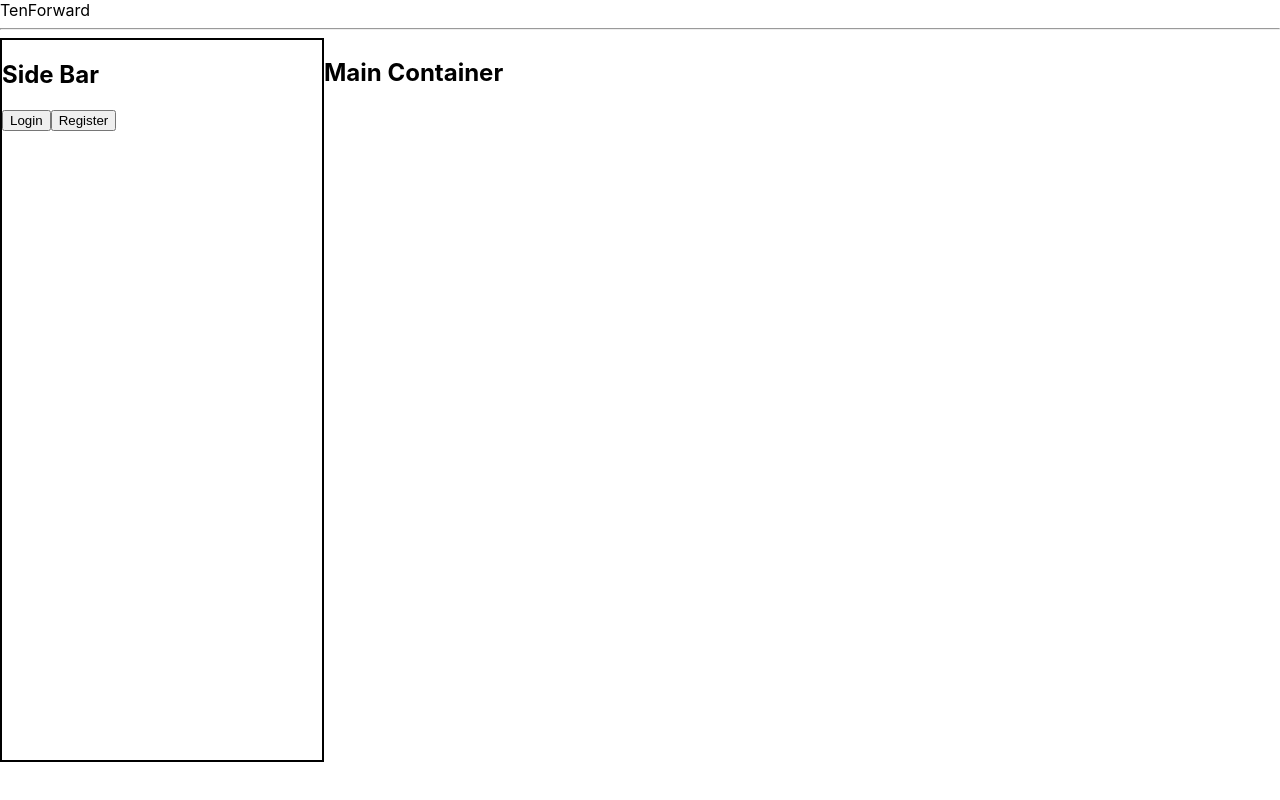
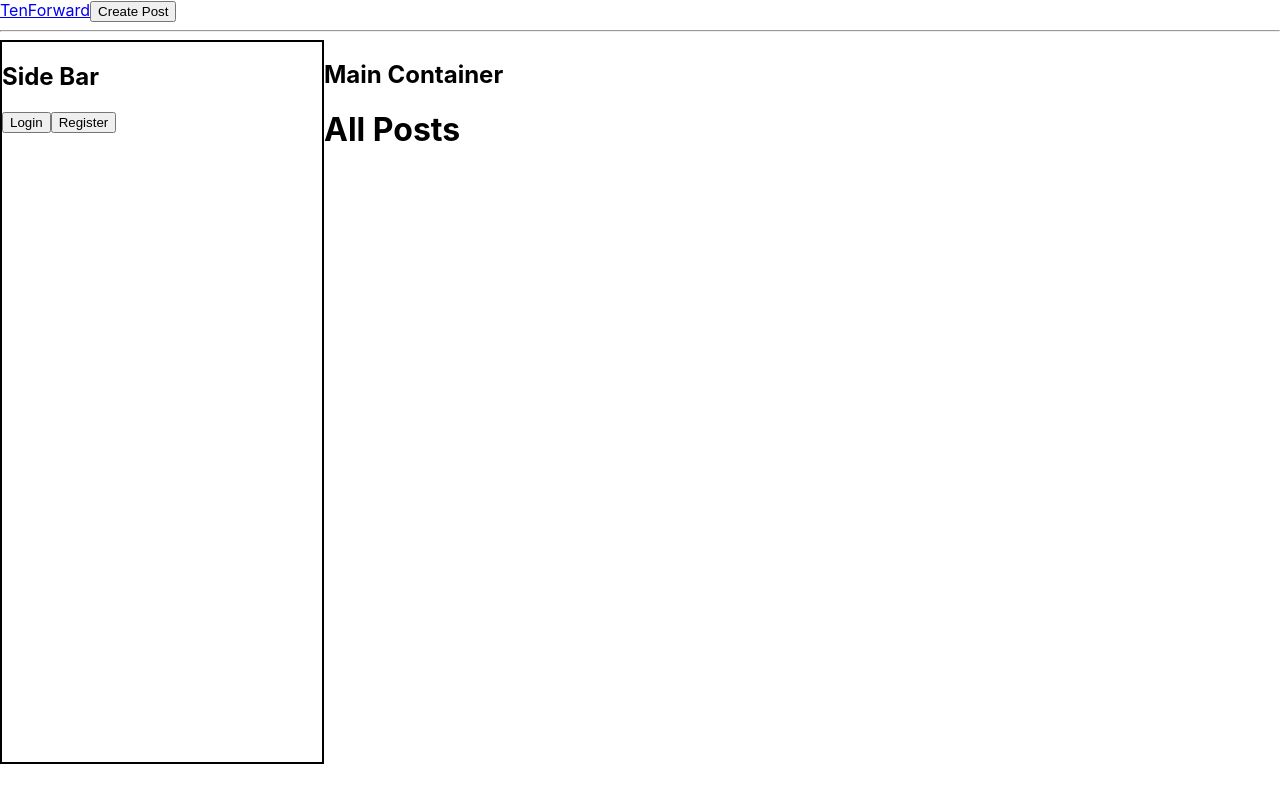
Before and after one commit to adamjmosebach/TenForward, a React (Create React App) app in the folder client/: page / in a window 1280 px wide. Built offline with nearby package versions, Linux system fonts and the light colour scheme; no server answers.

Commit message:
/ & /posts/create display when expected

```diff
--- a/client/src/App.js
+++ b/client/src/App.js
@@ -18,6 +18,7 @@ import MainContainer from './containers/MainContainer';
 
 function App() {
   const [currentUser, setCurrentUser] = useState(null);
+  const [fromCreate, setFromCreate] = useState(false);
   const history = useHistory();
 
   useEffect(() => {
@@ -32,13 +33,17 @@ function App() {
   const loginSubmit = async (loginData) => {
     const userData = await loginUser(loginData);
     setCurrentUser(userData);
-    history.push('/');
+    fromCreate ?
+      history.push('/posts/create')
+      : history.push('/')
   };
 
   const registerSubmit = async (registerData) => {
     const userData = await registerUser(registerData);
     setCurrentUser(userData);
-    history.push('/');
+    fromCreate ?
+    history.push('/posts/create')
+    : history.push('/')
   };
 
   const handleLogout = () => {
@@ -50,7 +55,7 @@ function App() {
 
   return (
     <div className='App'>
-      <Layout>
+      <Layout setFromCreate={setFromCreate}>
         <div className='all-not-nav'>
           <SideBar currentUser={currentUser} handleLogout={handleLogout} />
           <Switch>
@@ -61,7 +66,7 @@ function App() {
               <Register registerSubmit={registerSubmit} />
             </Route>
             <Route path='/'>
-              <MainContainer currentUser={currentUser} />
+              <MainContainer currentUser={currentUser} setFromCreate={setFromCreate}/>
             </Route>
           </Switch>
         </div>
--- a/client/src/containers/MainContainer.jsx
+++ b/client/src/containers/MainContainer.jsx
@@ -1,9 +1,37 @@
-import React from 'react'
+import React, { useState, useEffect } from 'react';
+import { Switch, Route, useHistory } from 'react-router-dom';
+import { getAllPosts } from '../services/posts';
+import CreatePost from '../screens/CreatePost';
+import Posts from '../screens/Posts';
+import EditPost from '../screens/EditPost';
 
-export default function MainContainer() {
+export default function MainContainer(props) {
+  const { currentUser, setFromCreate } = props;
+  const [posts, updatePosts] = useState([]);
+  const history = useHistory();
+
+  useEffect(() => {
+    const fetchPosts = async () => {
+      const postsArr = await getAllPosts();
+      updatePosts(postsArr);
+    };
+    fetchPosts();
+  }, []);
+
   return (
     <div>
       <h2>Main Container</h2>
+      <Switch>
+        <Route path='/posts/create'>
+          <CreatePost setFromCreate={setFromCreate} />
+        </Route>
+        <Route path='/posts/:id/edit'>
+          <EditPost />
+        </Route>
+        <Route path='/'>
+          <Posts posts={posts} />
+        </Route>
+      </Switch>
     </div>
-  )
+  );
 }
--- a/client/src/layout/Layout.jsx
+++ b/client/src/layout/Layout.jsx
@@ -1,14 +1,31 @@
-import React from 'react'
+import React, { useState } from 'react';
+import { Link } from 'react-router-dom';
+import { verifyUser } from '../services/auth';
 
 export default function Layout(props) {
+  const { setFromCreate } = props;
+  const [currentUser, setCurrentUser] = useState(null);
+  const handleVerify = async () => {
+    const userData = await verifyUser();
+    setCurrentUser(userData);
+  };
+  handleVerify();
+
   return (
     <div>
       <img src='' />
-      <span>TenForward</span>
+      <Link to='/'><span>TenForward</span></Link>
+      {currentUser ? (
+        <Link to='/posts/create'>
+          <button>Create Post</button>
+        </Link>
+      ) : (
+        <Link to='/login'>
+          <button onClick={()=>setFromCreate(true)}>Create Post</button>
+        </Link>
+      )}
       <hr />
-      <main>
-        {props.children}
-      </main>
+      <main>{props.children}</main>
     </div>
-  )
+  );
 }
--- /dev/null
+++ b/client/src/screens/CreatePost.jsx
@@ -0,0 +1,14 @@
+import React from 'react'
+
+export default function CreatePost(props) {
+
+  const { setFromCreate } = props;
+  setFromCreate(false);
+
+  return (
+    <div>
+      <h1>Create Post</h1>
+
+    </div>
+  )
+}
--- /dev/null
+++ b/client/src/screens/EditPost.jsx
@@ -0,0 +1,8 @@
+import React, { useState, useEffect } from 'react';
+import { useParams } from 'react-router-dom';
+import { getOnePost } from '../services/posts';
+
+export default function EditPost() {
+
+  return <div>Edit Post Screen</div>;
+}
--- a/client/src/screens/Login.jsx
+++ b/client/src/screens/Login.jsx
@@ -2,27 +2,32 @@ import React, { useState } from 'react';
 import { Link } from 'react-router-dom';
 
 export default function Login(props) {
+  const { loginSubmit } = props;
+
   const [formData, setFormData] = useState({
     username: '',
-    password: ''
-  })
+    password: '',
+  });
   const { username, password } = formData;
 
   const handleChange = (e) => {
     const { name, value } = e.target;
-    setFormData(prevState => ({
+    setFormData((prevState) => ({
       ...prevState,
-      [name]: value
-    }))
-  }
+      [name]: value,
+    }));
+  };
 
   return (
-    <form onSubmit={(e)=> {
-      e.preventDefault();
-      props.loginSubmit(formData);
-    }}>
+    <form
+      onSubmit={(e) => {
+        e.preventDefault();
+        loginSubmit(formData);
+      }}
+    >
       <h3>Login</h3>
-      <label>Username:
+      <label>
+        Username:
         <input
           type='text'
           name='username'
@@ -31,7 +36,8 @@ export default function Login(props) {
         />
       </label>
       <br />
-      <label>Password:
+      <label>
+        Password:
         <input
           type='password'
           name='password'
@@ -43,5 +49,5 @@ export default function Login(props) {
       <Link to='/register'>Register</Link>
       <button>Submit</button>
     </form>
-  )
+  );
 }
--- /dev/null
+++ b/client/src/screens/Posts.jsx
@@ -0,0 +1,9 @@
+import React from 'react'
+
+export default function Posts() {
+  return (
+    <div>
+      <h1>All Posts</h1>
+    </div>
+  )
+}
--- /dev/null
+++ b/client/src/services/posts.js
@@ -0,0 +1,14 @@
+import api from './api-config';
+
+export const getAllPosts = async () => {
+  const resp = await api.get('/posts');
+};
+
+export const getOnePost = async (id) => {
+  const resp = await api.get(`/posts/${id}`);
+  return resp.data;
+};
+
+export const updatePost = async (id, body) => {
+  const resp = await api.put(`/posts/${id}`, { post: body });
+};
```
